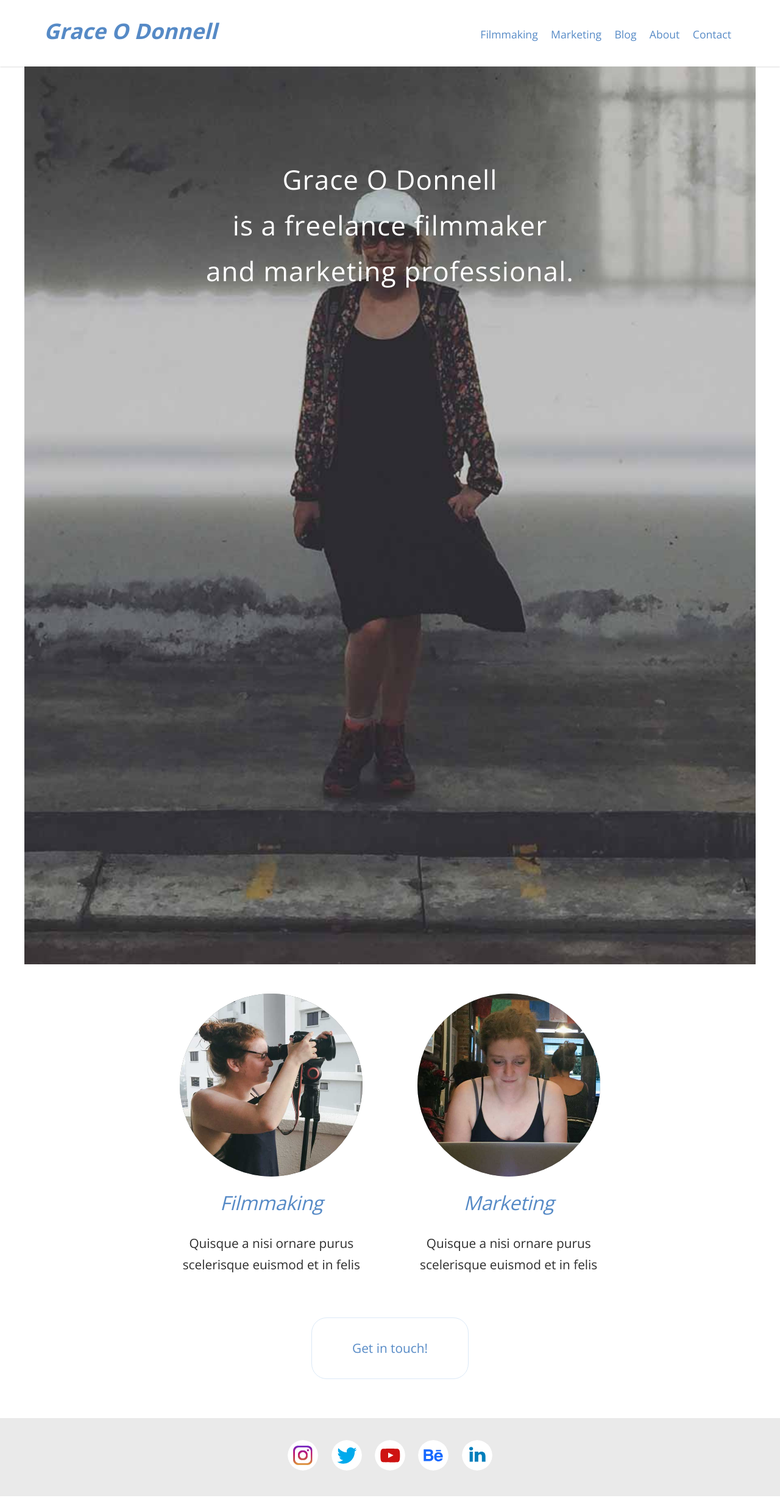
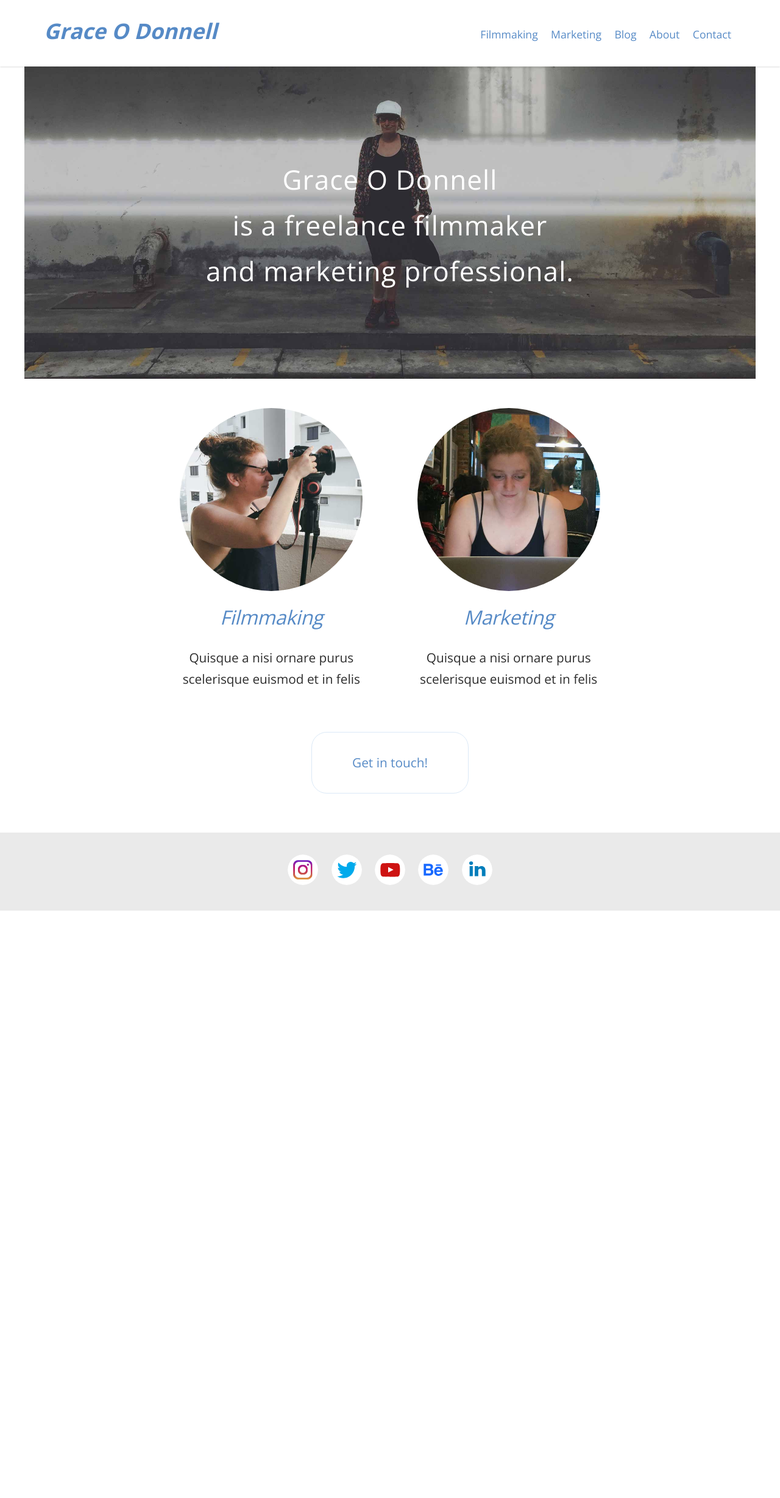
Before and after one commit to mikeweinhandl/graceodonnell-test, a Jekyll site: the page built from index.md, in a window 1280 px wide. Shown: the whole page at 61% size. Built offline with Jekyll 4.4.1, drawn with Linux system fonts in a browser that asks for light colours; some web fonts are replaced; after the commit the page ends 1496 px from its top, so only the background shows below that.

Commit message:
css testing

```diff
--- a/css/style.css
+++ b/css/style.css
@@ -155,11 +155,11 @@ main, nav {
 
 /* hero section */
 .hero {
-  height: 90rem;
+  height: 30rem;
   padding: 1rem;
 
   background-color: #eaeaea;
-  background-image: url("/img/hero.jpg");
+  background-image: url("../img/hero.jpg");
   background-position: center;
   background-size: cover;
 }
```
